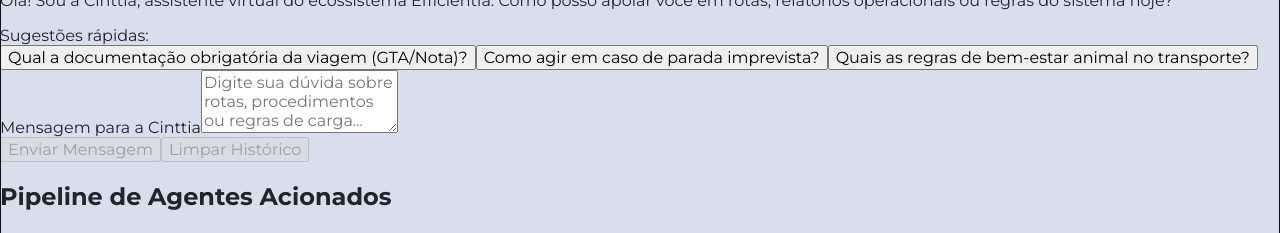
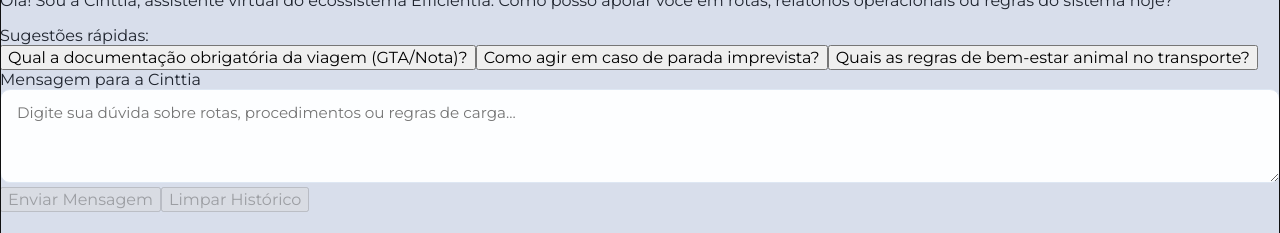
Before and after one commit to Efficientia/Efficientia-FrontEnd, a React (Vite) app: page /ai-test in a window 1280 px wide. Shown: the part 474-707 px from the top of the page. Built offline with nearby package versions, Linux system fonts and the light colour scheme; no server answers.

Commit message:
feat(ai-workbench): desabilitar caixa de entrada durante processamento da mensagem da Cinttia

```diff
--- a/src/pages/AiTestWorkbench/AiTestWorkbench.css
+++ b/src/pages/AiTestWorkbench/AiTestWorkbench.css
@@ -1 +1,78 @@
-.ai-workbench{min-height:100vh;background:var(--eff-bg-app);color:var(--eff-text-primary);font-family:var(--eff-font-family)}.ai-workbench__shell,.ai-workbench__session,.ai-workbench__conversation,.ai-workbench__metrics-grid{border-radius:var(--eff-radius-lg)}.ai-workbench__session,.ai-workbench__conversation{background:var(--eff-bg-card);border:1px solid var(--eff-border-card);box-shadow:var(--eff-shadow-card)}html[data-theme='dark'] .ai-workbench{background:var(--eff-dark-bg);color:var(--eff-dark-text)}html[data-theme='dark'] .ai-workbench__session,html[data-theme='dark'] .ai-workbench__conversation{background:var(--eff-dark-surface);border-color:var(--eff-dark-border)}html[data-theme='dark'] .ai-workbench__message--assistant,html[data-theme='dark'] .ai-workbench__composer{background:#0b1c36;color:var(--eff-dark-text);border-color:var(--eff-dark-border)}
+.ai-workbench {
+  min-height: 100vh;
+  background: var(--eff-bg-app);
+  color: var(--eff-text-primary);
+  font-family: var(--eff-font-family);
+}
+.ai-workbench__shell,
+.ai-workbench__session,
+.ai-workbench__conversation,
+.ai-workbench__metrics-grid {
+  border-radius: var(--eff-radius-lg);
+}
+.ai-workbench__session,
+.ai-workbench__conversation {
+  background: var(--eff-bg-card);
+  border: 1px solid var(--eff-border-card);
+  box-shadow: var(--eff-shadow-card);
+}
+html[data-theme='dark'] .ai-workbench {
+  background: var(--eff-dark-bg);
+  color: var(--eff-dark-text);
+}
+html[data-theme='dark'] .ai-workbench__session,
+html[data-theme='dark'] .ai-workbench__conversation {
+  background: var(--eff-dark-surface);
+  border-color: var(--eff-dark-border);
+}
+html[data-theme='dark'] .ai-workbench__message--assistant,
+html[data-theme='dark'] .ai-workbench__composer {
+  background: #0b1c36;
+  color: var(--eff-dark-text);
+  border-color: var(--eff-dark-border);
+}
+
+.ai-workbench__textarea {
+  width: 100%;
+  padding: 0.75rem 1rem;
+  border: 1px solid var(--eff-border-card, #d8e2dc);
+  border-radius: var(--eff-radius-md, 8px);
+  background: var(--eff-bg-card, #ffffff);
+  color: var(--eff-text-primary, #25332b);
+  font-family: inherit;
+  font-size: 0.95rem;
+  line-height: 1.5;
+  transition: border-color 0.2s ease, opacity 0.2s ease, background-color 0.2s ease;
+  resize: vertical;
+  box-sizing: border-box;
+}
+
+.ai-workbench__textarea:focus {
+  outline: none;
+  border-color: var(--eff-primary, #1a4a38);
+  box-shadow: 0 0 0 2px rgba(26, 74, 56, 0.15);
+}
+
+.ai-workbench__textarea:disabled,
+.ai-workbench__textarea[disabled],
+.ai-workbench__textarea[readonly] {
+  opacity: 0.65;
+  cursor: not-allowed;
+  background-color: var(--eff-bg-app, #f4f7f5);
+  border-color: var(--eff-border-card, #d8e2dc);
+  user-select: none;
+}
+
+html[data-theme='dark'] .ai-workbench__textarea {
+  background: var(--eff-dark-surface, #0b1c36);
+  border-color: var(--eff-dark-border, #1e355b);
+  color: var(--eff-dark-text, #e2e8f0);
+}
+
+html[data-theme='dark'] .ai-workbench__textarea:disabled,
+html[data-theme='dark'] .ai-workbench__textarea[disabled],
+html[data-theme='dark'] .ai-workbench__textarea[readonly] {
+  background-color: rgba(11, 28, 54, 0.5);
+  border-color: var(--eff-dark-border, #1e355b);
+  color: rgba(226, 232, 240, 0.5);
+}
--- a/src/pages/AiTestWorkbench/index.tsx
+++ b/src/pages/AiTestWorkbench/index.tsx
@@ -196,6 +196,9 @@
 
   const handleSubmit = (e: FormEvent) => {
     e.preventDefault();
+    if (isLoading) {
+      return;
+    }
     void handleSendMessage(inputText);
   };
 
@@ -337,7 +340,11 @@
                   type="button"
                   className="ai-workbench__chip-btn"
                   disabled={isLoading}
-                  onClick={() => void handleSendMessage(suggestion)}
+                  onClick={() => {
+                    if (!isLoading) {
+                      void handleSendMessage(suggestion);
+                    }
+                  }}
                 >
                   {suggestion}
                 </button>
@@ -353,12 +360,31 @@
             <textarea
               id="workbench-ai-prompt"
               value={inputText}
-              onChange={(e) => setInputText(e.target.value)}
-              placeholder="Digite sua dúvida sobre rotas, procedimentos ou regras de carga..."
+              onChange={(e) => {
+                if (!isLoading) {
+                  setInputText(e.target.value);
+                }
+              }}
+              placeholder={
+                isLoading
+                  ? 'Aguarde, a Cinttia está processando uma mensagem...'
+                  : 'Digite sua dúvida sobre rotas, procedimentos ou regras de carga...'
+              }
               className="ai-workbench__textarea"
               rows={3}
               disabled={isLoading}
+              readOnly={isLoading}
+              aria-disabled={isLoading}
+              onPaste={(e) => {
+                if (isLoading) {
+                  e.preventDefault();
+                }
+              }}
               onKeyDown={(e) => {
+                if (isLoading) {
+                  e.preventDefault();
+                  return;
+                }
                 if (e.key === 'Enter' && !e.shiftKey) {
                   e.preventDefault();
                   void handleSendMessage(inputText);
```
